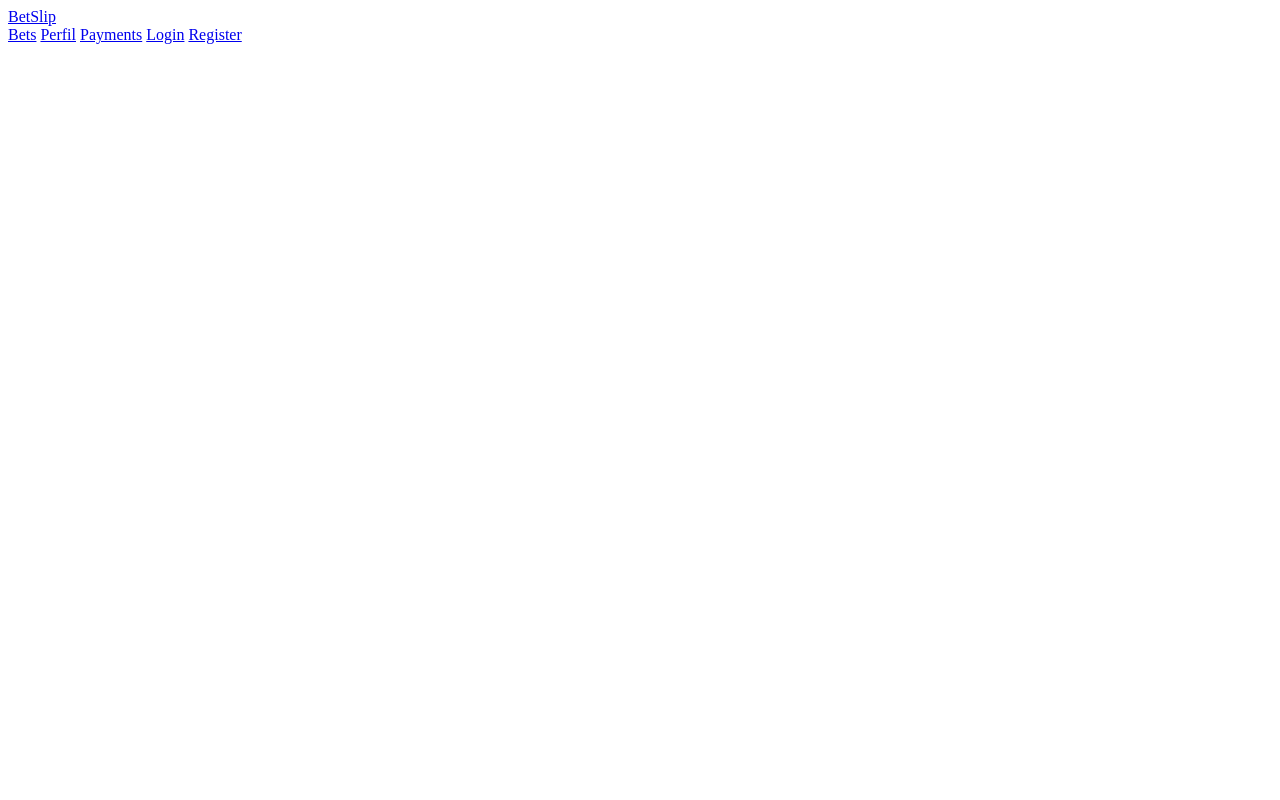
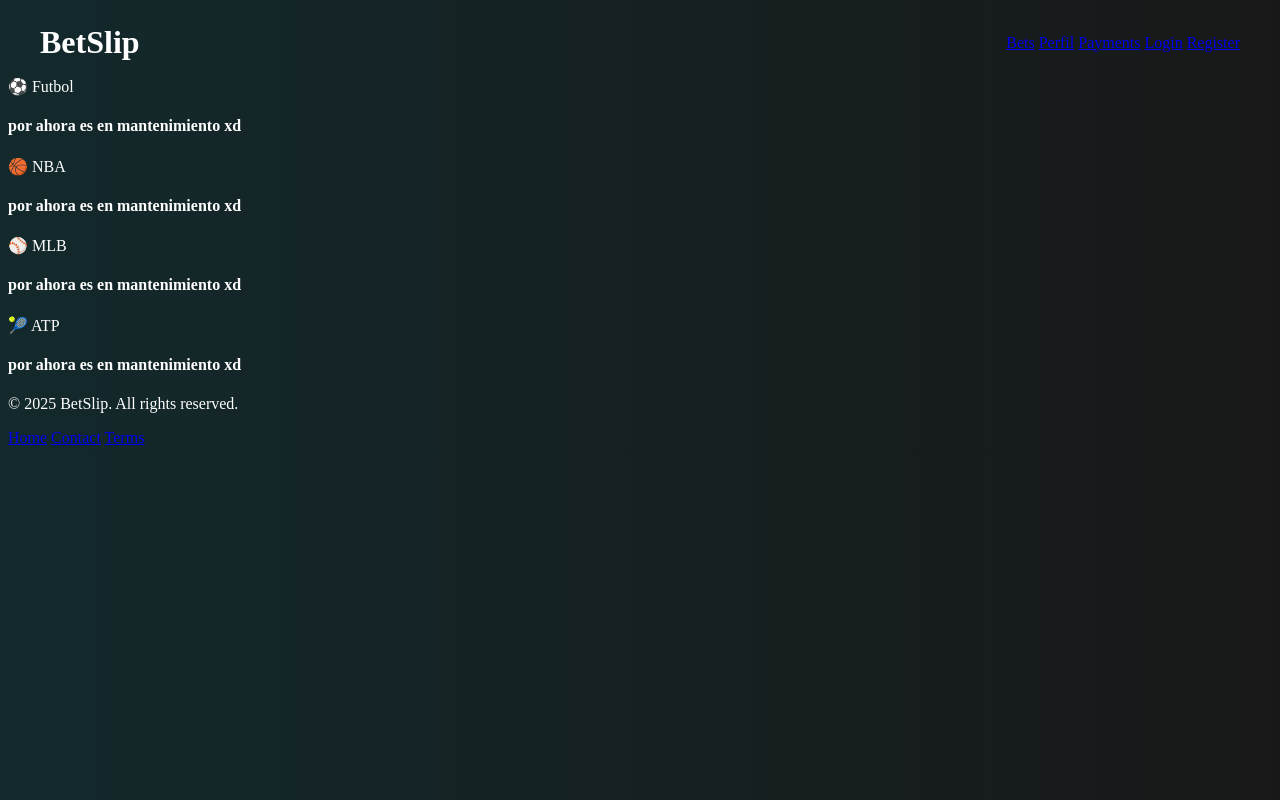
Before and after one commit to Milord-Dev/parley-oficial, a plain HTML site: page frontend/pages/main.html in a window 1280 px wide. Drawn offline with Linux system fonts and the light colour scheme.

Commit message:
Web components y inicio de main

```diff
--- a/frontend/components/footer.html
+++ b/frontend/components/footer.html
@@ -0,0 +1,10 @@
+<footer class="site-footer">
+    <div class="container">
+        <p>&copy; 2025 BetSlip. All rights reserved.</p>
+        <nav class="footer-nav">
+            <a href="/frontend/pages/main.html" data-page="main">Home</a>
+            <a href="/frontend/pages/contacto.html" data-page="contacto">Contact</a>
+            <a href="/frontend/pages/terms.html" data-page="terms">Terms</a>
+        </nav>
+    </div>
+</footer>
--- a/frontend/components/header.html
+++ b/frontend/components/header.html
@@ -1,3 +1,7 @@
+<html>
+    <head>
+        <link rel="stylesheet" href="../css/header.css">
+    </head>
     <header class="site-header">
         <div class="container">
             <div class="logo">
@@ -12,3 +16,4 @@
             </nav>
         </div>
     </header>
+</html>
--- a/frontend/css/header.css
+++ b/frontend/css/header.css
@@ -0,0 +1,36 @@
+.site-header {
+    color: white;
+    padding: 1rem 0;
+}
+
+.site-header .container {
+    max-width: 1200px;
+    margin: 0 auto;
+    display: flex;
+    justify-content: space-between;
+    align-items: center;
+    padding: 0 1rem;
+}
+
+.site-header .logo a {
+    text-decoration: none;
+    color: white;
+    font-size: 2rem;
+    font-weight: bold;
+}
+
+.site-header .main-nav a {
+    margin-left: 1rem;
+    text-decoration: none;
+    color: white;
+}
+
+.site-header .main-nav a:hover {
+    text-decoration: underline;
+}
+
+  /* Clase para marcar link activo */
+.active-link {
+    font-weight: bold;
+    text-decoration: underline;
+}
--- a/frontend/css/main.css
+++ b/frontend/css/main.css
@@ -0,0 +1,4 @@
+body{
+    background: linear-gradient(to right, #13292C, #181818);
+    color: #fff;
+}
--- a/frontend/css/payments.css
+++ b/frontend/css/payments.css
@@ -0,0 +1,4 @@
+body{
+    background: linear-gradient(to right, #13292C, #181818);
+    color: #fff;
+}
--- a/frontend/js/components.js
+++ b/frontend/js/components.js
@@ -10,7 +10,7 @@
             //Verificamos si los contenedores existen antes de usarlos.
             if (headerContainer) {
                 await App.methods.loadComponent("header", headerContainer);
-                 App.methods.highlightActiveNav();
+                App.methods.highlightActiveNav();
             }
 
             if (footerContainer) {
--- a/frontend/pages/main.html
+++ b/frontend/pages/main.html
@@ -2,7 +2,7 @@
 <html lang="en">
 <head>
     <meta charset="UTF-8">
-    <meta name="viewport" content="width=\, initial-scale=1.0">
+    <meta name="viewport" content="width=device-width, initial-scale=1.0">
     <title>Main</title>
     <link rel="stylesheet" href="../css/main.css">
 </head>
@@ -10,11 +10,29 @@
     <!--Aqui va el header-->
     <div id="header"></div>
     <!--Aqui va el contenido-->
-    <main>
-
+    <main class="app-container">
+        <aside class="app-container__sidebar">
+            <div class="category-sport">
+                <span>⚽ Futbol</span>
+                <h4>por ahora es en mantenimiento xd</h4>
+            </div>
+            <div class="category-sport">
+                <span>🏀 NBA</span>
+                <h4>por ahora es en mantenimiento xd</h4>
+            </div>
+            <div class="category-sport">
+                <span>⚾ MLB</span>
+                <h4>por ahora es en mantenimiento xd</h4>
+            </div>
+            <div class="category-sport">
+                <span>🎾 ATP</span>
+                <h4>por ahora es en mantenimiento xd</h4>
+            </div>
+        </aside>
     </main>
 
     <!--Aqui va el footer-->
+    <div id="footer"></div>
 
     <!--Aqui van los importes js-->
     <script src="../js/main.js"></script>
```
Also changed, not shown: frontend/pages/bets.html (+1 -1 lines), frontend/pages/register.html (+0 -2 lines). Lines whose indentation alone changed are shown as unchanged.
